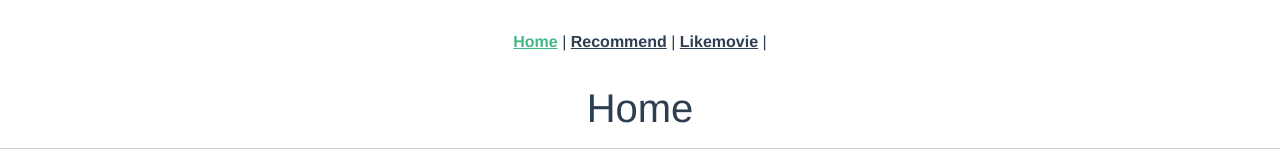
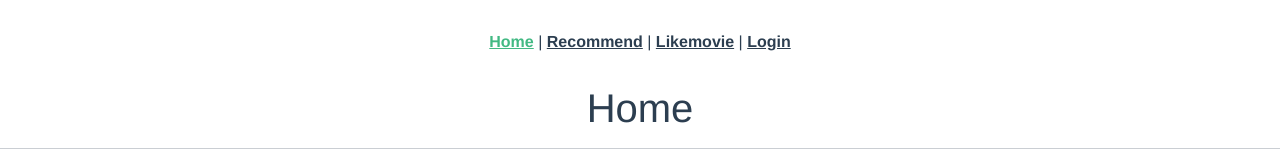
Before and after one commit to kevin123488/moviepjt_front, a Vue app: page / in a window 1280 px wide. Shown: the top 160 px of the page. Built offline with nearby package versions, Linux system fonts and the light colour scheme; no server answers.

Commit message:
login/logout/page

```diff
--- a/src/App.vue
+++ b/src/App.vue
@@ -4,6 +4,8 @@
       <router-link to="/">Home</router-link> |
       <router-link to="/recommendmovie">Recommend</router-link> |
       <router-link to="/likemovie">Likemovie</router-link> |
+      <router-link v-if="!isLoggedIn" to="/login">Login</router-link>
+      <router-link v-if="!!isLoggedIn" to="/logout">Logout</router-link>
     </nav>
     <router-view/>
   </div>
@@ -16,8 +18,12 @@ const URL = 'http://127.0.0.1:8000/movies/'
 const URL_UP_TO = 'http://127.0.0.1:8000/movies/up_to/'
 const URL_STARS = 'http://127.0.0.1:8000/movies/stars/'
 
+import { mapGetters} from 'vuex'
 export default {
   name: 'App',
+  computed: {
+    ...mapGetters(['isLoggedIn'])
+  },
   created() {
     axios.get(URL)
     .then(res => {
```
